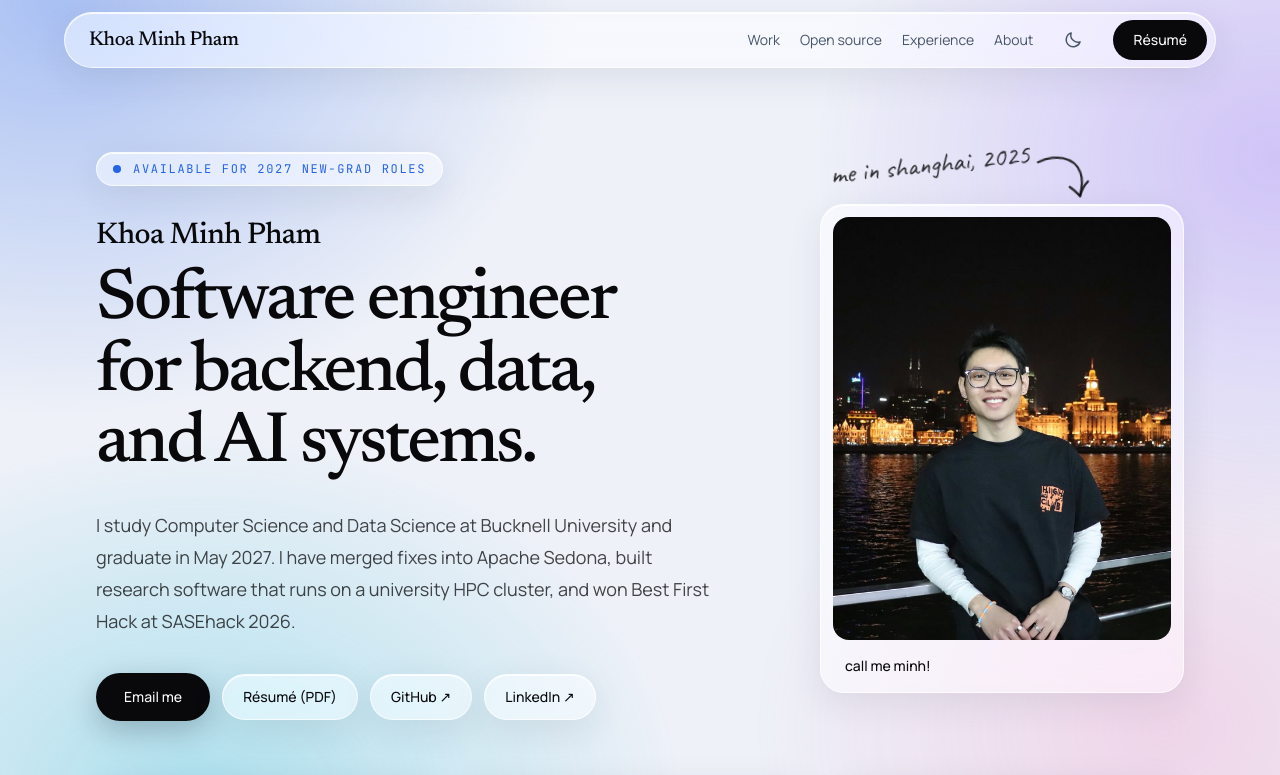
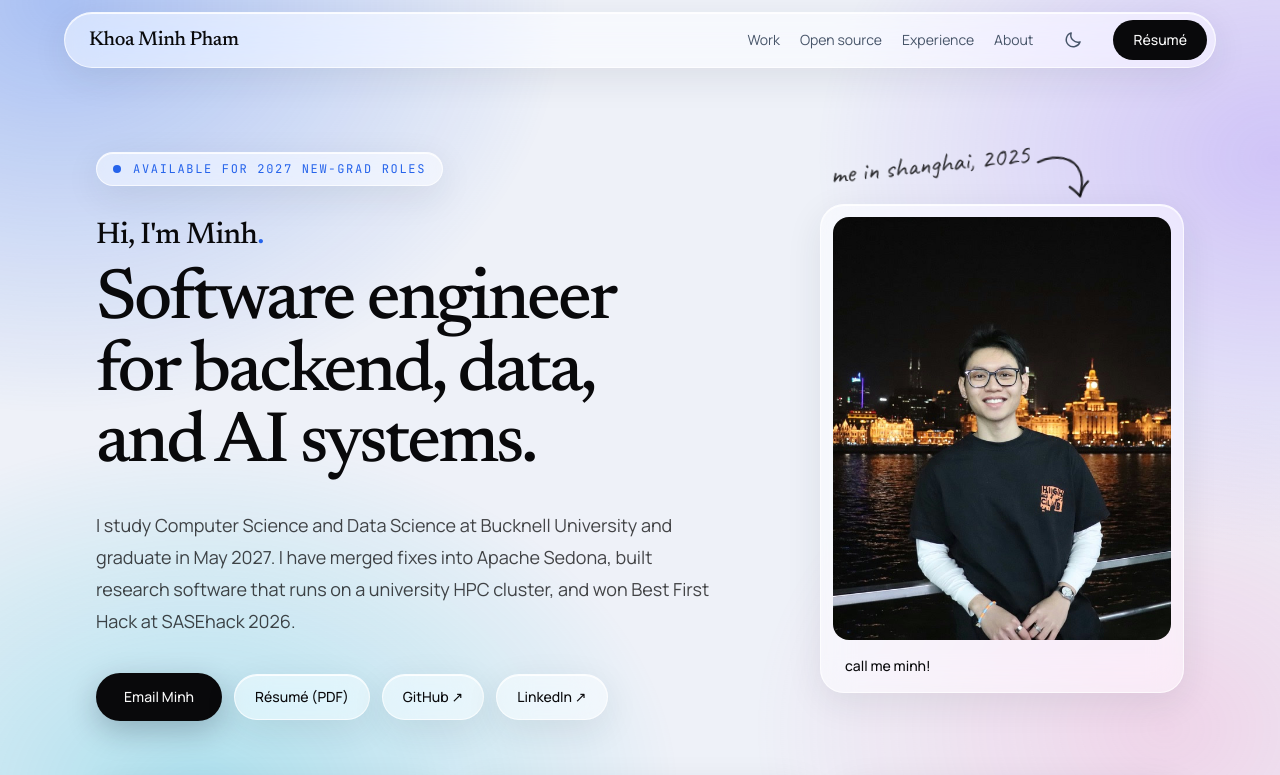
Before and after one commit to minhpham1810/minhpham1810.github.io, a Next.js app: page / in a window 1280 px wide. Shown: the top 775 px of the page. Built offline with nearby package versions, Linux system fonts and the light colour scheme.

Commit message:
Personalize homepage introduction and update email call-to-action

```diff
--- a/app/page.tsx
+++ b/app/page.tsx
@@ -82,7 +82,7 @@ export default function Home() {
               Available for 2027 new-grad roles
             </p>
             <p className="mt-8 font-display text-2xl font-medium tracking-[-0.02em] sm:text-3xl">
-              Khoa Minh Pham
+              Hi, I&apos;m Minh<span className="text-accent">.</span>
             </p>
             <h1 className="mt-3 max-w-[15ch] text-balance font-display text-[clamp(2.6rem,5.6vw,4.75rem)] font-medium leading-[1] tracking-[-0.04em]">
               Software engineer for backend, data, and AI systems.
@@ -98,7 +98,7 @@ export default function Home() {
                 href={`mailto:${links.email}`}
                 className="rounded-full bg-ink px-7 py-3.5 text-paper shadow-[0_10px_30px_rgba(15,23,42,0.25)] transition duration-200 hover:-translate-y-0.5 hover:bg-accent"
               >
-                Email me
+                Email Minh
               </a>
               <a href={links.resume} className={pill}>
                 Résumé (PDF)
```
